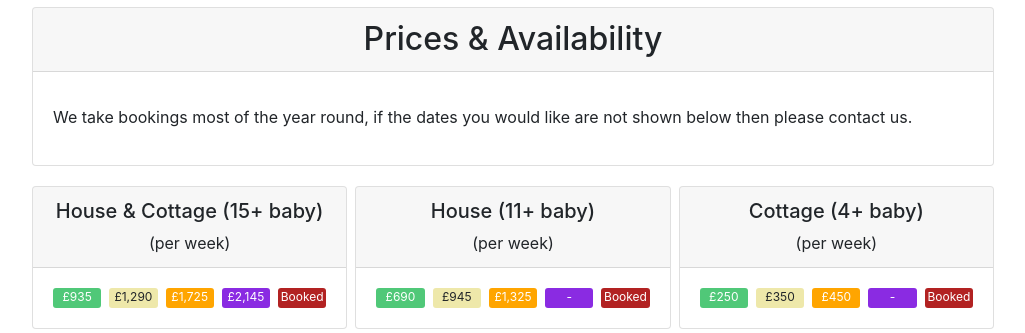
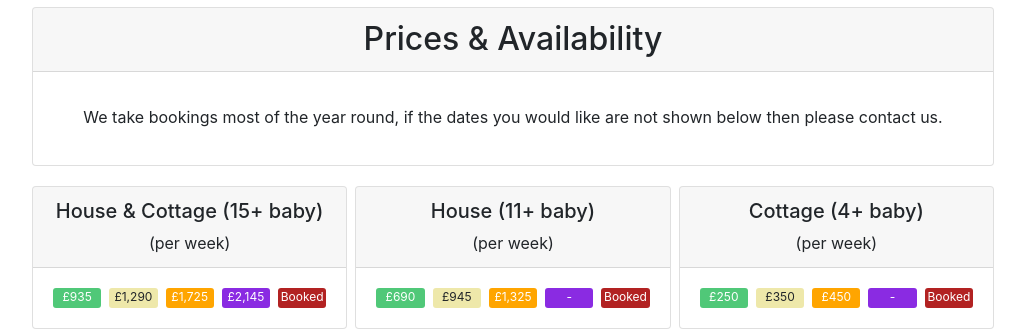
Before and after one commit to skyerus/Chagnolet-2.0, a Symfony app: template templates/pages/prices.html.twig in a window 1280 px wide. Shown: the part 141-474 px from the top of the page, without its empty margins (127-1152 px from the left). Run offline with Twig, Linux system fonts and the light colour scheme; the template is opened without the code that fills it, so the values that code supplies are empty; some libraries are stand-ins or nearby versions.

Commit message:
text center on prices page

```diff
--- a/public/css/main.css
+++ b/public/css/main.css
@@ -214,3 +214,7 @@ h2 {
   padding: 0;
   margin: 0;
 }
+
+.text-center {
+  text-align: center;
+}
--- a/templates/pages/prices.html.twig
+++ b/templates/pages/prices.html.twig
@@ -7,7 +7,7 @@
     <div class="card mx-auto">
         <h2 class="card-header">Prices & Availability</h2>
         <div class="card-body">
-            <p class="first-line">We take bookings most of the year round, if the dates you would like are not shown below then please contact us.</p>
+            <p class="first-line text-center">We take bookings most of the year round, if the dates you would like are not shown below then please contact us.</p>
         </div>
     </div>
 
--- a/templates/pages/pricesfr.html.twig
+++ b/templates/pages/pricesfr.html.twig
@@ -7,7 +7,7 @@
     <div class="card mx-auto">
         <h2 class="card-header">Prix et disponibilités</h2>
         <div class="card-body">
-            <p class="first-line">Nous prenons les réservations toute l'année. Si les dates mentionnées ne vous conviennent pas, contactez-nous.</p>
+            <p class="first-line text-center">Nous prenons les réservations toute l'année. Si les dates mentionnées ne vous conviennent pas, contactez-nous.</p>
         </div>
     </div>
 
```
